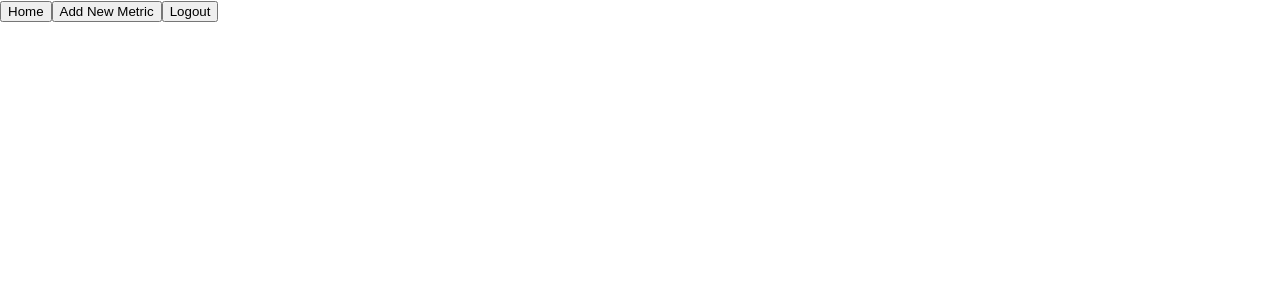
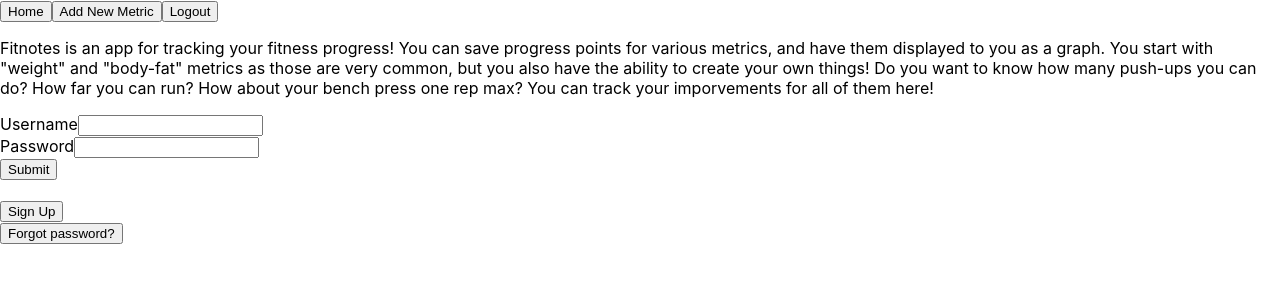
Before and after one commit to ChadDrake/fitnotes-client, a React (Create React App) app: page / in a window 1280 px wide. Shown: the top 300 px of the page. Built offline with nearby package versions, Linux system fonts and the light colour scheme.

Commit message:
added landing page, header and home, static versions

```diff
--- a/src/App.js
+++ b/src/App.js
@@ -1,6 +1,8 @@
 import React, { Component } from "react";
 import { Route, Switch } from "react-router-dom";
 import Header from "./Header/Header";
+import LandingPage from "./LandingPage/LandingPage";
+import Home from "./Home/Home";
 
 class App extends Component {
   render() {
@@ -9,6 +11,14 @@
         <header>
           <Header />
         </header>
+        <main>
+          <Switch>
+            <Route exact path={"/"} component={LandingPage} />
+            <Route path={"/home"} component={Home} />
+            {/* <Route path ={'/register'} component={RegisterForm}/>
+            <Route path ={'/metrics'} component ={AddMetricForm}/> */}
+          </Switch>
+        </main>
       </section>
     );
   }
--- a/src/Home/Home.js
+++ b/src/Home/Home.js
@@ -0,0 +1,30 @@
+import React, { Component } from "react";
+
+export default class Home extends Component {
+  render() {
+    return (
+      <section>
+        <div>
+          <p>
+            Hello user who just logged in! Im being a bit verbose here because I
+            dont know your name.
+          </p>
+          <br />
+          <form>
+            <label htmlFor="metric">Choose what progress metric to see</label>
+            <select name="metric" id="metric">
+              <option value="weight">Weight</option>
+              <option value="body-fat">Body-Fat</option>
+            </select>
+          </form>
+          <p>Graph goes here. Implementing later</p>
+          <form>
+            <label htmlFor="progress-point">Progress Point</label>
+            <input type="text" id="progress-point" name="progress-point" />
+            <input type="submit" />
+          </form>
+        </div>
+      </section>
+    );
+  }
+}
--- /dev/null
+++ b/src/LandingPage/LandingPage.js
@@ -0,0 +1,37 @@
+import React, { Component } from "react";
+
+export default class LandingPage extends Component {
+  render() {
+    return (
+      <section>
+        <div>
+          <p>
+            {" "}
+            Fitnotes is an app for tracking your fitness progress! You can save
+            progress points for various metrics, and have them displayed to you
+            as a graph. You start with "weight" and "body-fat" metrics as those
+            are very common, but you also have the ability to create your own
+            things! Do you want to know how many push-ups you can do? How far
+            you can run? How about your bench press one rep max? You can track
+            your imporvements for all of them here!
+          </p>
+        </div>
+        <div>
+          <form>
+            <label htmlFor="username">Username</label>
+            <input type="text" id="username" name="username" />
+            <br />
+            <label htmlFor="password">Password</label>
+            <input type="password" id="password" name="password" />
+            <br />
+            <input type="submit" />
+          </form>
+          <br />
+          <button type="button">Sign Up</button>
+          <br />
+          <button type="button">Forgot password?</button>
+        </div>
+      </section>
+    );
+  }
+}
--- a/src/index.js
+++ b/src/index.js
@@ -2,5 +2,11 @@
 import ReactDOM from "react-dom";
 import App from "./App";
 import "./index.css";
+import { BrowserRouter, Route } from "react-router-dom";
 
-ReactDOM.render(<App />, document.getElementById("root"));
+ReactDOM.render(
+  <BrowserRouter>
+    <Route path="/" component={App} />
+  </BrowserRouter>,
+  document.getElementById("root")
+);
```
